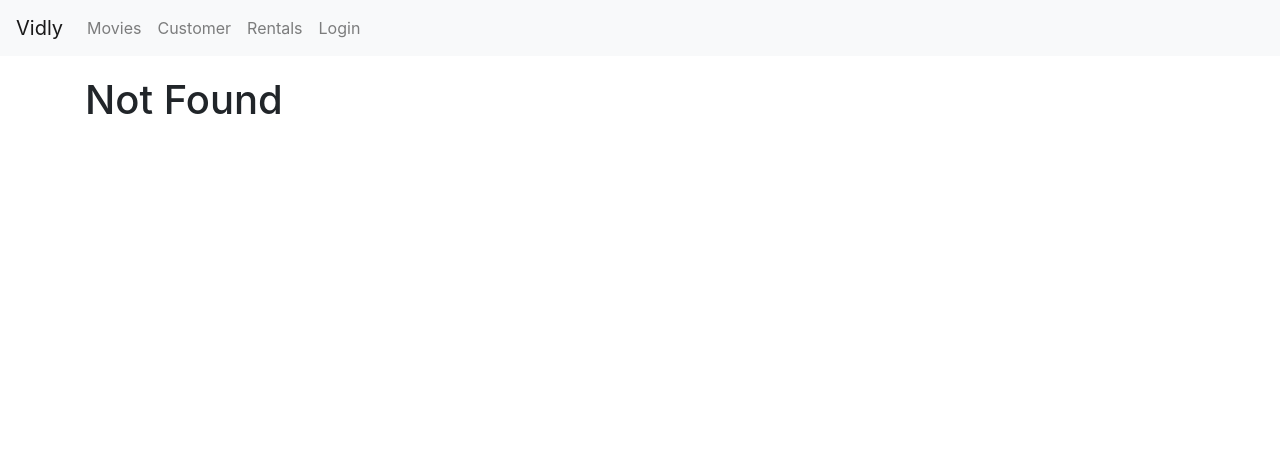
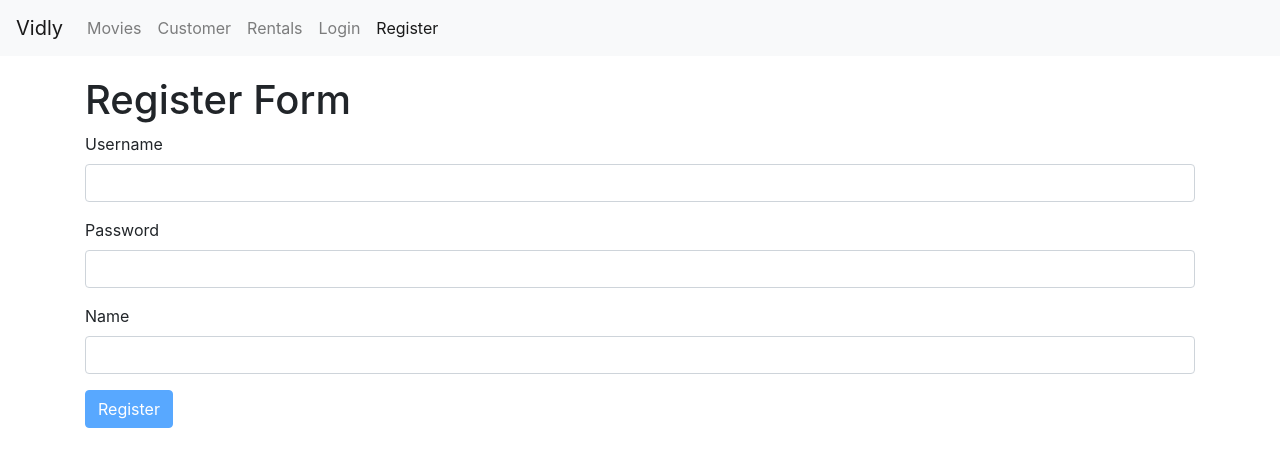
Before and after one commit to laxmanbalaraman/ReactDemo, a React (Create React App) app in the folder vidly/: page /register in a window 1280 px wide. Before the commit this address led to /not-found. Shown: the top 466 px of the page. Built offline with nearby package versions, Linux system fonts and the light colour scheme.

Commit message:
Add Register form.

```diff
--- a/vidly/src/App.js
+++ b/vidly/src/App.js
@@ -1,3 +1,4 @@
+import React from "react";
 import { Route, Switch, Redirect } from "react-router-dom";
 import NavBar from "./components/navbar";
 import Movies from "./components/movies";
@@ -5,9 +6,9 @@
 import notFound from "./components/notFound";
 import Rentals from "./components/rentals";
 import MoviesForm from "./components/moviesForm";
+import Register from "./components/register";
 import LoginForm from "./components/loginForm";
 import "./App.css";
-import React from "react";
 
 function App() {
   return (
@@ -20,6 +21,7 @@
           <Route path="/customers" component={Customers} />
           <Route path="/not-found" component={notFound} />
           <Route path="/rentals" component={Rentals} />
+          <Route path="/register" component={Register} />
           <Route path="/login" component={LoginForm} />
           <Redirect from="/" exact to="/movies" />
           <Redirect to="/not-found" />
--- a/vidly/src/components/navbar.jsx
+++ b/vidly/src/components/navbar.jsx
@@ -40,6 +40,11 @@
               Login
             </NavLink>
           </li>
+          <li className="nav-item">
+            <NavLink className="nav-link" to="/register">
+              Register
+            </NavLink>
+          </li>
         </ul>
       </div>
     </nav>
--- /dev/null
+++ b/vidly/src/components/register.jsx
@@ -0,0 +1,36 @@
+import React from "react";
+import Joi from "joi-browser";
+import Form from "./form";
+
+class Register extends Form {
+  state = {
+    data: { username: "", password: "", name: "" },
+    errors: {},
+  };
+
+  schema = {
+    username: Joi.string().email().required().label("Username"),
+    password: Joi.string().min(3).required().label("Password"),
+    name: Joi.string().required().label("Name"),
+  };
+
+  doSubmit() {
+    // call the server
+    console.log("Registration complete");
+  }
+  render() {
+    return (
+      <div>
+        <h1>Register Form</h1>
+        <form onSubmit={this.handleSubmit}>
+          {this.renderInput("username", "Username", "email")}
+          {this.renderInput("password", "Password", "password")}
+          {this.renderInput("name", "Name")}
+          {this.renderButton("Register")}
+        </form>
+      </div>
+    );
+  }
+}
+
+export default Register;
```
